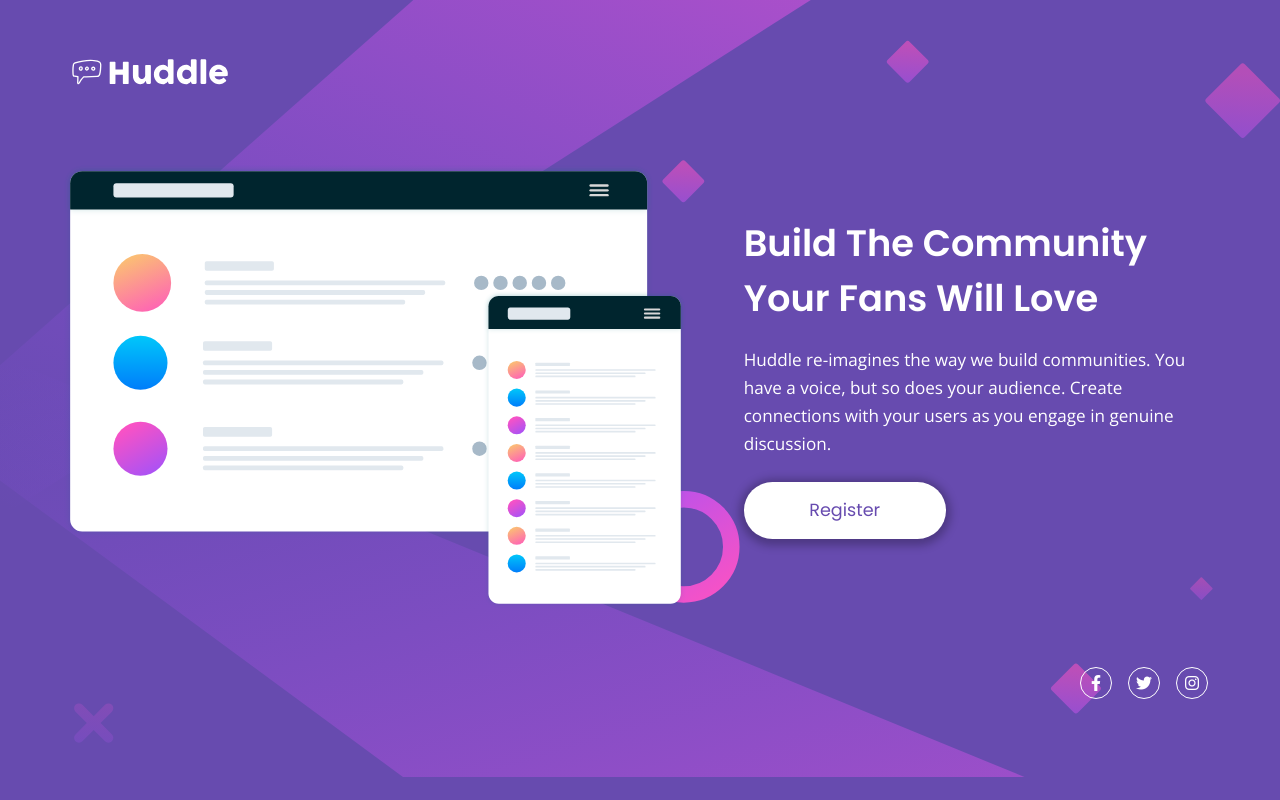
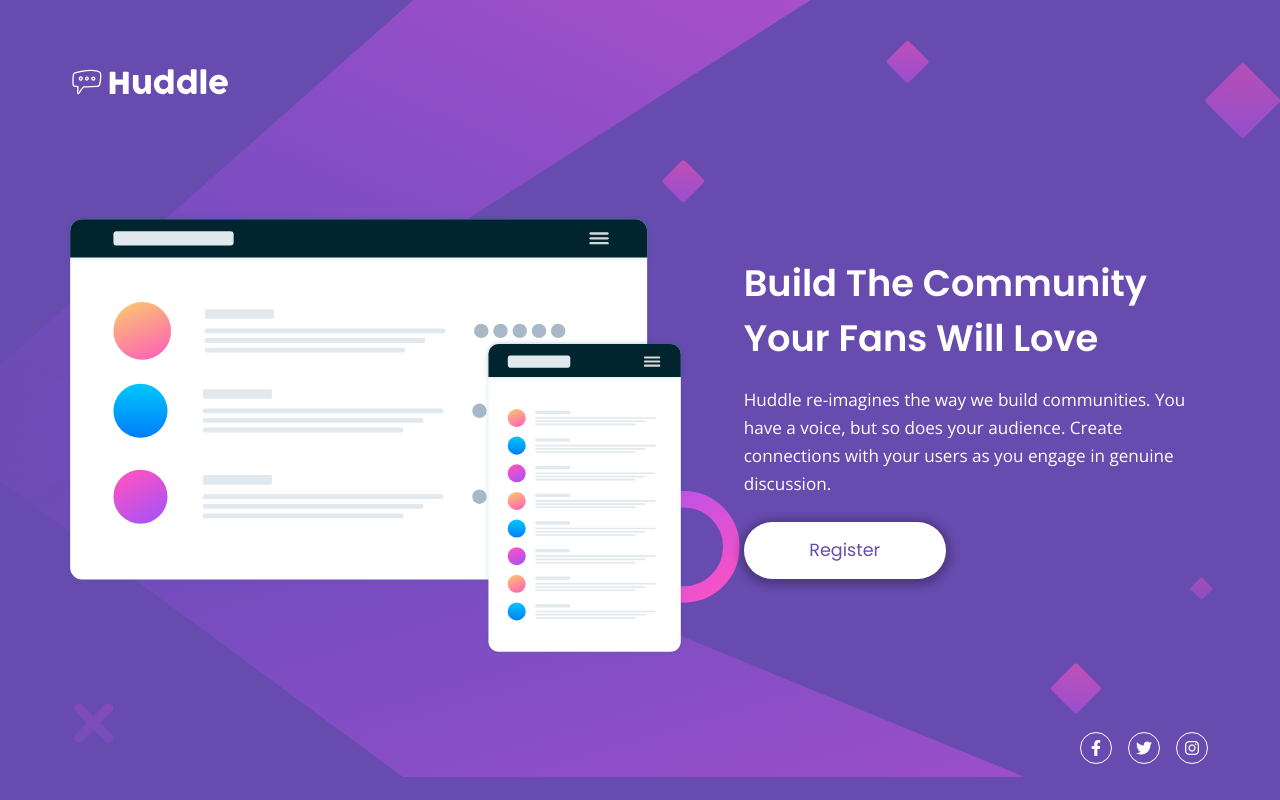
Before and after one commit to floatingPebble/floatingPebble.huddle-landing-page-with-a-single-introductory-section-FM.io, a plain HTML site: page index.html in a window 1280 px wide. Drawn offline with nearby package versions, Linux system fonts and the light colour scheme.

Commit message:
margin/padding tweak

```diff
--- a/style.css
+++ b/style.css
@@ -189,13 +189,13 @@ h6 {
 
     .logo {
         width: 27%;
-        margin-block: 3.2rem 4.5rem;
+        margin-block: 3.8rem 6.9rem;
     }
 
     .bottom-part {
         width: 41%;
         text-align: left;
-        padding-top: 13.5rem;
+        padding-top: 16rem;
         position: relative;
     }
 
@@ -217,7 +217,7 @@ h6 {
 
     .register-btn {
         padding: 0.94rem 4.1rem;
-        margin-bottom: 40%;
+        margin-bottom: 46%;
         font-size: 1.1rem;
         box-shadow: 0 0.12rem 0.55rem 0.3rem var(--SHADOW-COLOR);
     }
```
